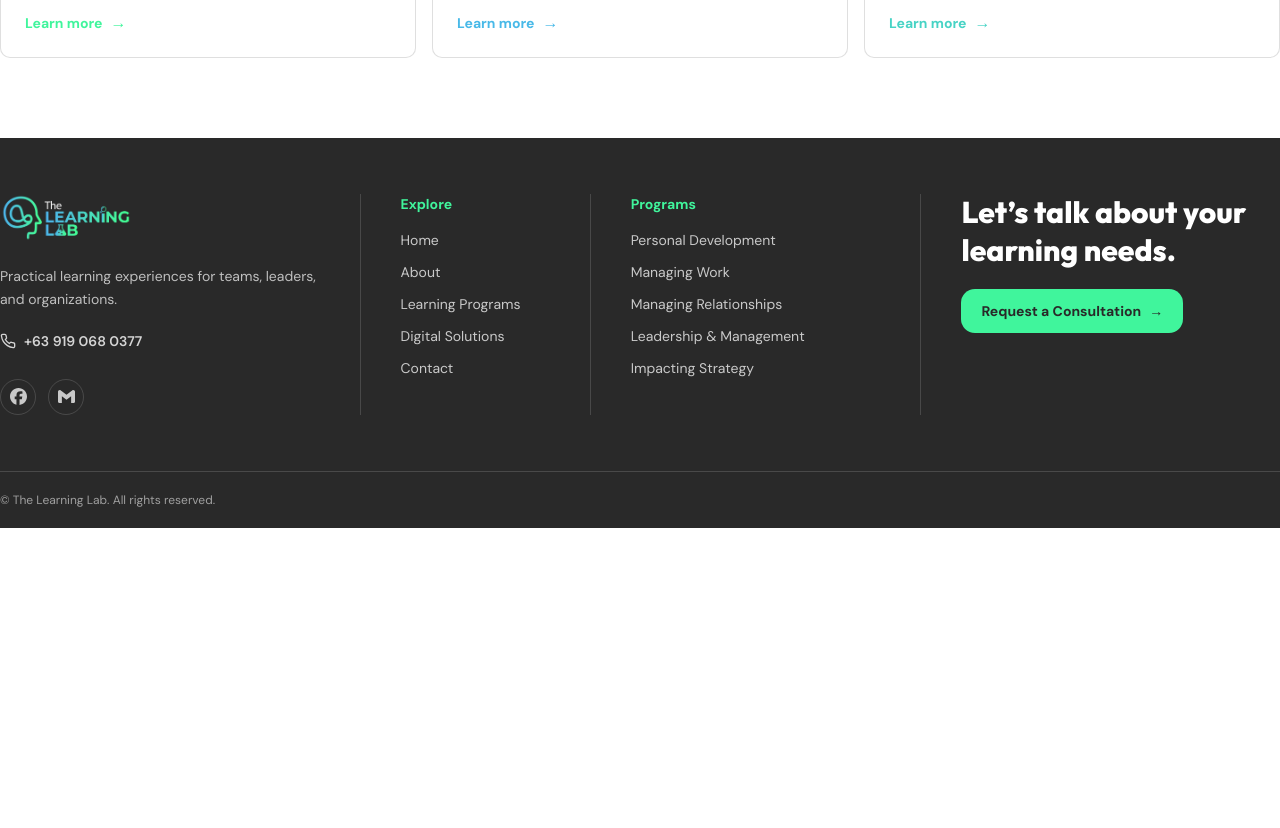
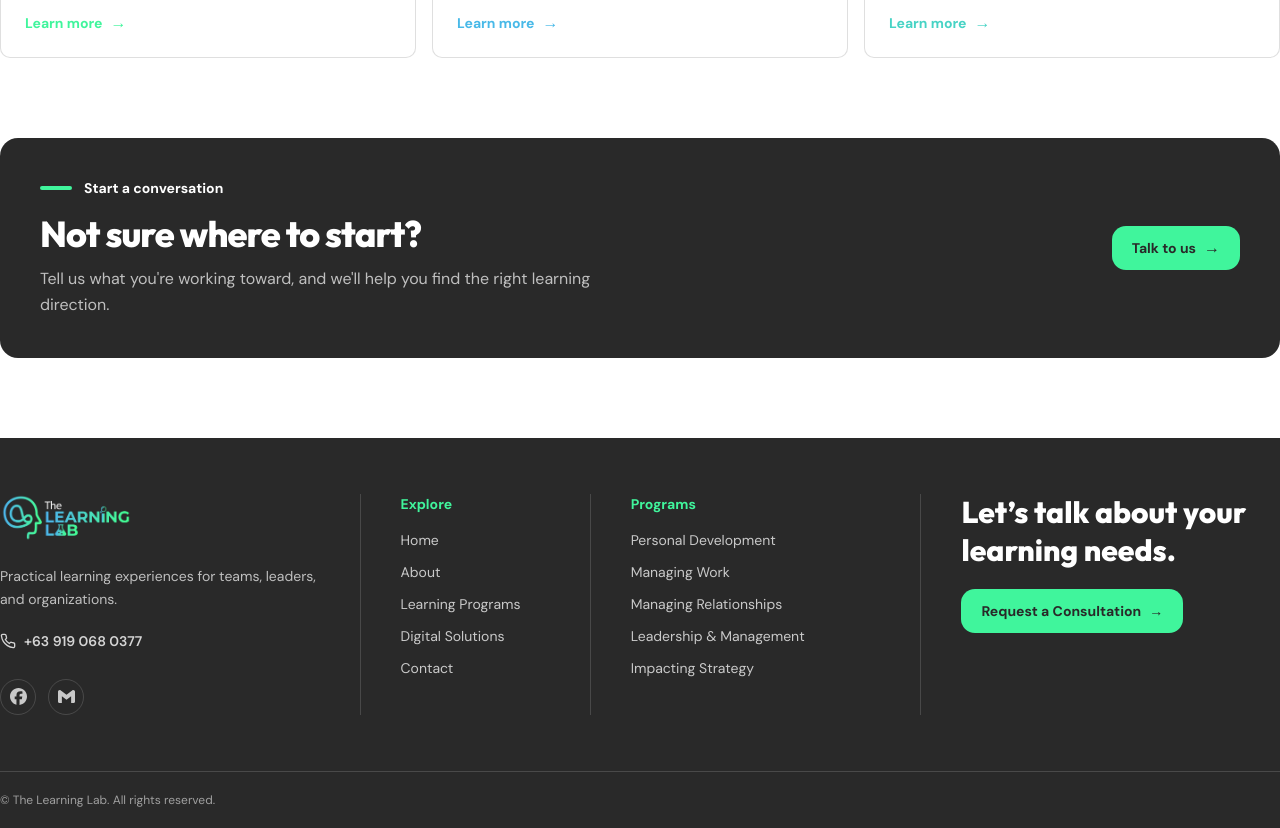
Before and after one commit to gabzy0423/The-Learning-Lab, a Next.js app: page /programs/personal-development in a window 1280 px wide. Shown: the part 2000-2828 px from the top of the page. Before the commit the page ends 2528 px from the top, so only its background shows below. Built offline with nearby package versions, Linux system fonts and the light colour scheme.

Commit message:
Add Personal Development closing CTA

```diff
--- a/app/programs/[category]/page.tsx
+++ b/app/programs/[category]/page.tsx
@@ -1,4 +1,5 @@
 import Image from "next/image";
+import Link from "next/link";
 import { notFound } from "next/navigation";
 import { getProgram, programs } from "@/content/programs";
 
@@ -129,6 +130,32 @@ export default async function CategoryPage({
             </div>
           </div>
         </section>
+
+        <section aria-labelledby="personal-development-cta-heading">
+          <div className="mx-auto max-w-[80rem] px-7 pb-16 sm:px-10 lg:px-0 lg:pb-20">
+            <div className="flex flex-col gap-6 rounded-2xl bg-brand-charcoal p-7 text-brand-white sm:p-10 lg:flex-row lg:items-center lg:justify-between">
+              <div className="max-w-2xl">
+                <p className="flex items-center gap-3 text-sm font-bold text-brand-white">
+                  <span aria-hidden="true" className="h-1 w-8 rounded-full bg-brand-mint-green" />
+                  Start a conversation
+                </p>
+                <h2 id="personal-development-cta-heading" className="mt-4 font-heading text-3xl font-extrabold tracking-tight sm:text-4xl">
+                  Not sure where to start?
+                </h2>
+                <p className="mt-3 max-w-xl text-base leading-relaxed text-brand-white/70">
+                  Tell us what you&apos;re working toward, and we&apos;ll help you find the right learning direction.
+                </p>
+              </div>
+              <Link
+                href="/contact?interest=program-information"
+                className="inline-flex min-h-11 shrink-0 items-center justify-center gap-2 rounded-xl bg-brand-mint-green px-5 text-sm font-bold text-brand-charcoal transition-colors hover:bg-brand-mint-green/90 focus-visible:outline-2 focus-visible:outline-offset-2 focus-visible:outline-brand-cyan-blue"
+              >
+                Talk to us
+                <span aria-hidden="true" className="text-base leading-none">→</span>
+              </Link>
+            </div>
+          </div>
+        </section>
       </main>
     );
   }
```
Also changed, not shown: 1 other file (tests, documents, lock files or other folders).
